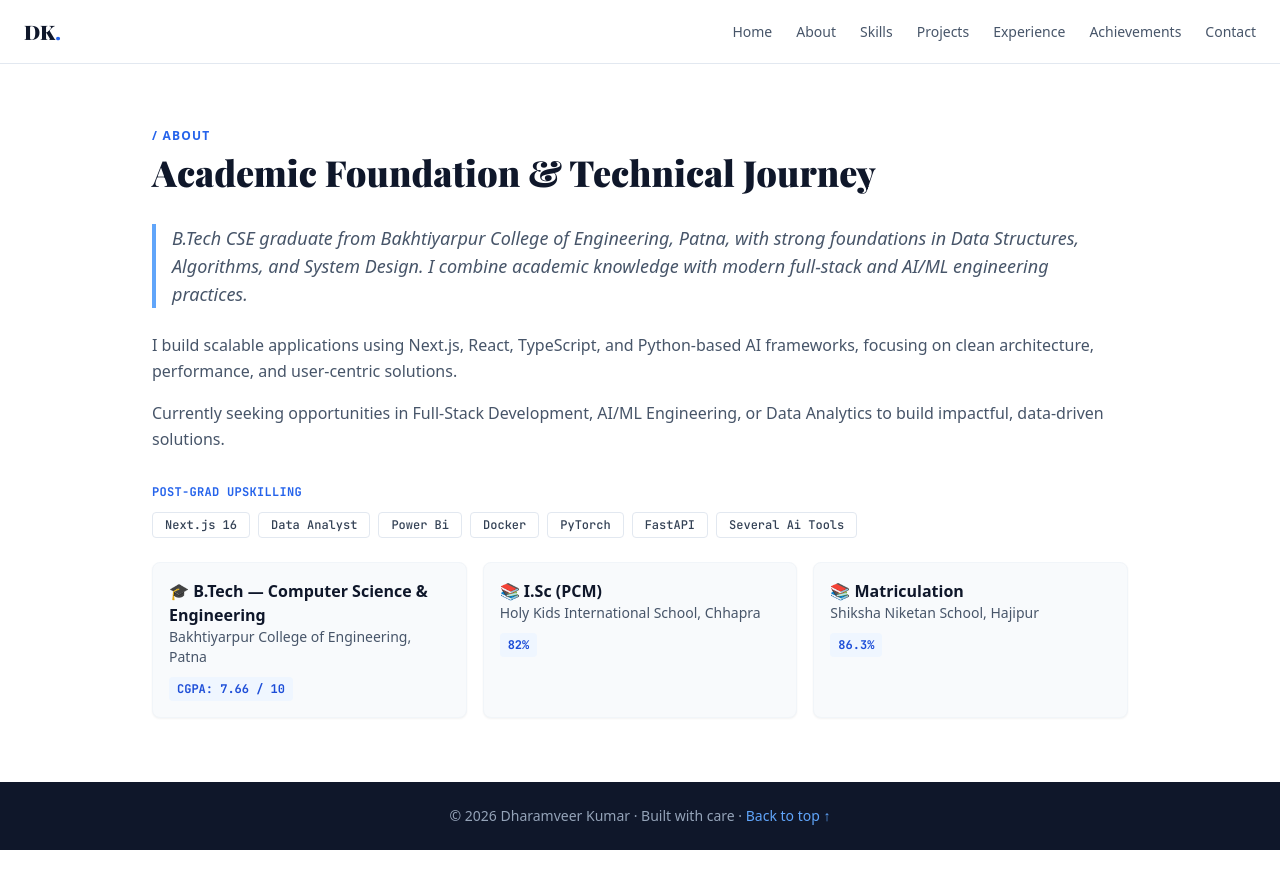
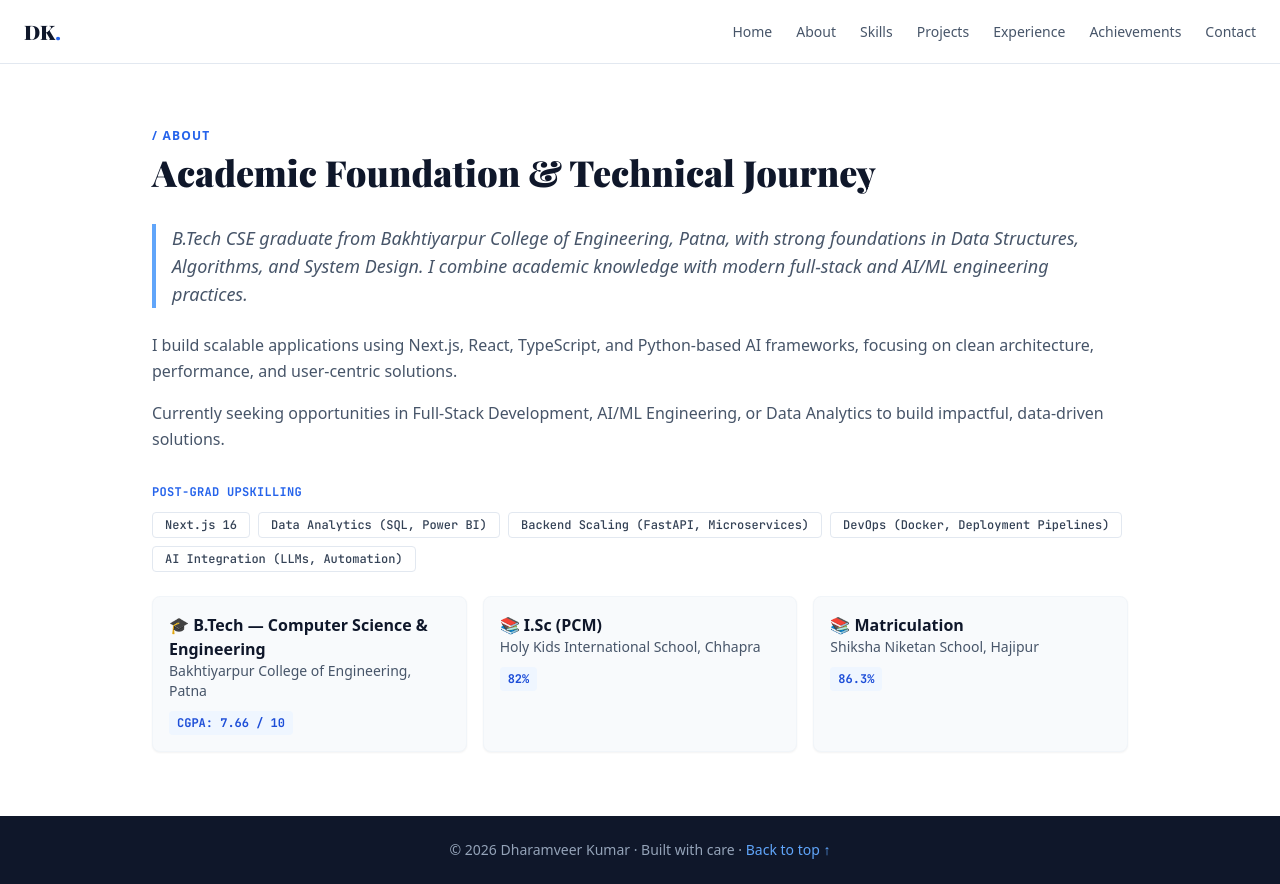
Before and after one commit to dharamveerkz/dharamveer-cse-portfolio, a Next.js app: page /about in a window 1280 px wide. Before the commit the page ends 850 px from the top, so only its background shows below. Built offline with nearby package versions, Linux system fonts and the light colour scheme; a web font is replaced by a local one.

Commit message:
Update page.tsx

```diff
--- a/app/about/page.tsx
+++ b/app/about/page.tsx
@@ -7,12 +7,26 @@ export default function About() {
       <p className="text-slate-600 mb-4 leading-relaxed">I build scalable applications using Next.js, React, TypeScript, and Python-based AI frameworks, focusing on clean architecture, performance, and user-centric solutions.</p>
       <p className="text-slate-600 mb-8 leading-relaxed">Currently seeking opportunities in Full-Stack Development, AI/ML Engineering, or Data Analytics to build impactful, data-driven solutions.</p>
 
-      <h3 className="font-mono text-xs font-bold text-blue-600 uppercase tracking-wide mb-3">Post-Grad Upskilling</h3>
-      <div className="flex flex-wrap gap-2 mb-6 font-mono text-xs font-medium">
-        {["Next.js 16", "Data Analyst", "Power Bi", "Docker", "PyTorch", "FastAPI", "Several Ai Tools"].map(s => (
-          <span key={s} className="px-3 py-1 bg-white border border-slate-200 rounded text-slate-700">{s}</span>
-        ))}
-      </div>
+      <h3 className="font-mono text-xs font-bold text-blue-600 uppercase tracking-wide mb-3">
+  Post-Grad Upskilling
+</h3>
+
+<div className="flex flex-wrap gap-2 mb-6 font-mono text-xs font-medium">
+  {[
+    "Next.js 16",
+    "Data Analytics (SQL, Power BI)",
+    "Backend Scaling (FastAPI, Microservices)",
+    "DevOps (Docker, Deployment Pipelines)",
+    "AI Integration (LLMs, Automation)"
+  ].map(s => (
+    <span
+      key={s}
+      className="px-3 py-1 bg-white border border-slate-200 rounded text-slate-700"
+    >
+      {s}
+    </span>
+  ))}
+</div>
       <div className="grid md:grid-cols-3 gap-4">
         {[
           { d: "🎓 B.Tech — Computer Science & Engineering", s: "Bakhtiyarpur College of Engineering, Patna", g: "CGPA: 7.66 / 10" },
```
